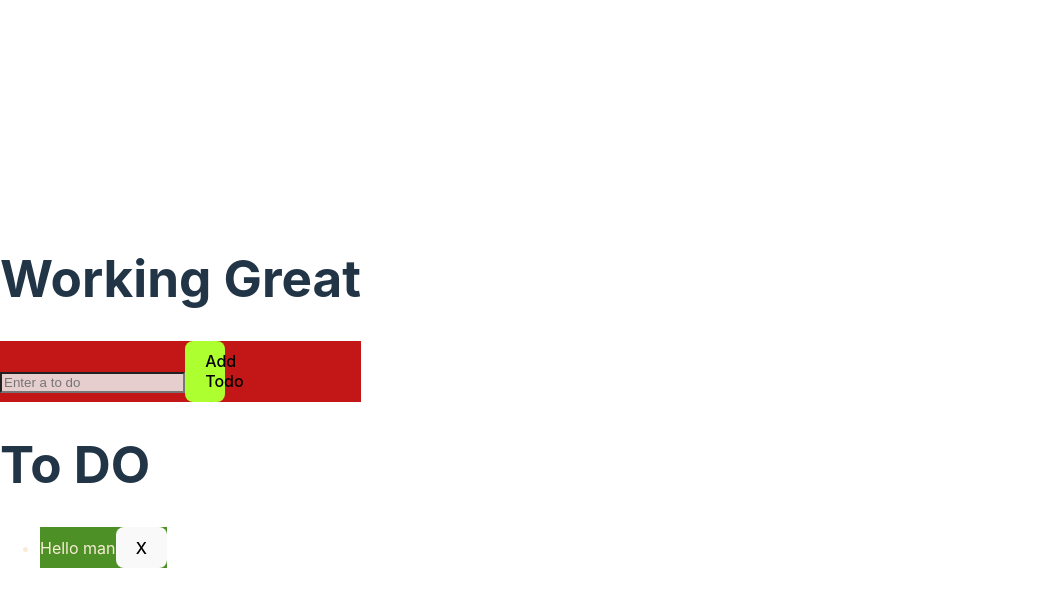
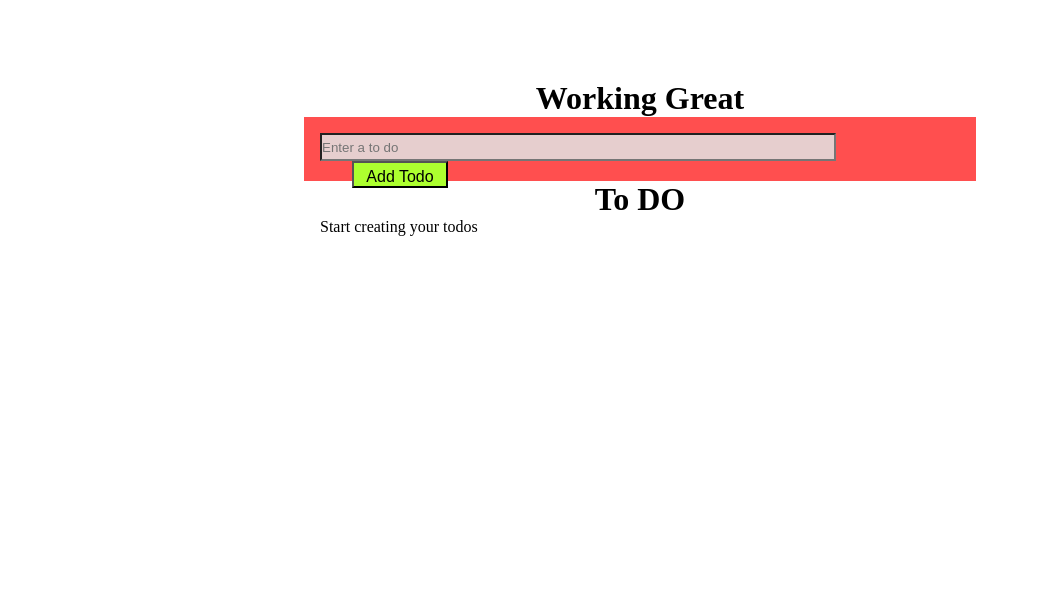
Before and after one commit to OAtulA/React-REDUX-TO-DO-App, a React (Vite) app: page / in a window 1280 px wide. Shown: the top 606 px of the page, without its empty margins (0-1039 px from the left). Built offline with nearby package versions, Linux system fonts and the light colour scheme.

Commit message:
Input box looks ok

```diff
--- a/src/App.css
+++ b/src/App.css
@@ -0,0 +1,15 @@
+.todoapp{
+    margin-top: 10vh;
+    /* width: 50%; */
+    display: flex;
+    flex-direction: column;
+    align-items: center;
+}
+
+.todoapp>*{
+    width: 50%;
+}
+
+h1{
+    text-align: center;
+}
--- a/src/App.jsx
+++ b/src/App.jsx
@@ -1,16 +1,16 @@
 import Todo from './components/todo.jsx'
 import AddTODO from './components/addTodo.jsx'
-// import './App.css'
+import './App.css'
 
 function App() {
   // const [count, setCount] = useState(0)
 
   return (
-    <>
+    <div className="todoapp">
     <h1> Working Great </h1>
     <AddTODO />
     <Todo />
-    </>
+    </div>
   )
 }
 
--- a/src/components/addTodo.css
+++ b/src/components/addTodo.css
@@ -1,11 +1,22 @@
-.red{
-    background-color: rgb(195, 23, 23);
-}
+.red {
+    background-color: rgb(255, 53, 53, 0.865);
+    height: 2rem;
+    /* padding-top: 0.6rem;
+    padding-left: 1rem; */
+    padding: 1rem;
+  }
 
 input{
     background-color: rgb(230, 206, 206);
+    height: 1.5rem;
+    width: 80%;
+    /* margin-right: 1.2rem; */
 }
-.todo_add_btn{
+.todo_add_btn {
     background-color: greenyellow;
-    width: 10%;
-}
+    width: 15%;
+    margin-left: 2rem;
+    font-size: 1rem;
+    padding-top: 0.3rem;
+    padding-left: -1px;
+  }
--- a/src/components/addTodo.jsx
+++ b/src/components/addTodo.jsx
@@ -1,19 +1,22 @@
-import { useState } from "react";
+import { useRef, useState } from "react";
 import { useDispatch } from "react-redux";
 import { addTodo } from "../features/todo/todoSlice";
 import "./addTodo.css";
 
 function AddTODO() {
   const [input, setInput] = useState("");
+  // const inputRef = useRef("")
   const dispatch = useDispatch();
 
   const addToDoHandler = (e) => {
     e.preventDefault();
 
     // send value to reducer
+    // let input = inputRef.current.value;
     dispatch(addTodo(input));
     // to clear input
     setInput("");
+    // inputRef.current ="";
   };
 
   return (
@@ -21,7 +24,9 @@ function AddTODO() {
       <input
         type="text"
         placeholder="Enter a to do"
+        // value={inputRef}
         value={input}
+        onChange={(e)=> setInput(e.target.value)}
       />
       <button type="button" className="todo_add_btn" onClick={addToDoHandler}>Add Todo</button>
     </form>
--- a/src/components/todo.css
+++ b/src/components/todo.css
@@ -1,5 +1,6 @@
 .TodoContainer{
     display: flex;
+    flex-direction: column-reverse;
     box-sizing: border-box;
     width: 80%;
 }
--- a/src/components/todo.jsx
+++ b/src/components/todo.jsx
@@ -12,17 +12,25 @@ function Todo() {
     */
     const todos = useSelector(state => state.todos)
     const dispact = useDispatch()
+    let todoElements = todos.map((todo) => (
+        <li className="todo" key={todo.id}>
+            {todo.text}
+            <button onClick={() => dispact(removeTodo(todo.id))}>X</button>
+            {/* As the removeTodo need a payload value */}
+        </li>));
+    let istodoPresent = () => {
+        if (todoElements.length > 0) return (
+            <ul className="TodoContainer">
+                {todoElements}
+            </ul>
+        ); else return (
+            <p>Start creating your todos</p>
+        );
+    }
+    let todoList = istodoPresent()
     return (<div className="ToDO app">
         <h1>To DO </h1>
-        <ul className="TodoContainer">
-        {todos.map( (todo)=>(
-            <li className="todo" key={todo.id}>
-                {todo.text}
-                <button onClick={()=>dispact(removeTodo(todo.id))}>X</button>
-                {/* As the removeTodo need a payload value */}
-            </li>
-        ))}
-        </ul>
+        {todoList}
     </div>)
 }
 
--- a/src/features/todo/todoSlice.js
+++ b/src/features/todo/todoSlice.js
@@ -1,7 +1,8 @@
 import { createSlice, nanoid } from '@reduxjs/toolkit';
 
 const initialState = {
-  todos: [{ id: 1, text: 'Hello man' }]
+  // todos: [{ id: 1, text: 'Hello man' }]
+  todos:[]
 }
 
 // These funcitons simply act as reducers
--- a/src/index.css
+++ b/src/index.css
@@ -1,69 +1,14 @@
-:root {
-  font-family: Inter, system-ui, Avenir, Helvetica, Arial, sans-serif;
-  line-height: 1.5;
-  font-weight: 400;
-
-  color-scheme: light dark;
-  color: rgba(255, 255, 255, 0.87);
-  background-color: #242424;
-
-  font-synthesis: none;
-  text-rendering: optimizeLegibility;
-  -webkit-font-smoothing: antialiased;
-  -moz-osx-font-smoothing: grayscale;
-  -webkit-text-size-adjust: 100%;
+*{
+  margin: 0;
+  padding: 0;
+}
+#root, body{
+  width: 100%;
+  height: 100vh;
 }
 
-a {
-  font-weight: 500;
-  color: #646cff;
-  text-decoration: inherit;
+body{
+  display: flex;
+  align-items: center;
+  justify-content: center;
 }
-a:hover {
-  color: #535bf2;
-}
-
-body {
-  margin: 0;
-  display: flex;
-  place-items: center;
-  min-width: 320px;
-  min-height: 100vh;
-}
-
-h1 {
-  font-size: 3.2em;
-  line-height: 1.1;
-}
-
-button {
-  border-radius: 8px;
-  border: 1px solid transparent;
-  padding: 0.6em 1.2em;
-  font-size: 1em;
-  font-weight: 500;
-  font-family: inherit;
-  background-color: #1a1a1a;
-  cursor: pointer;
-  transition: border-color 0.25s;
-}
-button:hover {
-  border-color: #646cff;
-}
-button:focus,
-button:focus-visible {
-  outline: 4px auto -webkit-focus-ring-color;
-}
-
-@media (prefers-color-scheme: light) {
-  :root {
-    color: #213547;
-    background-color: #ffffff;
-  }
-  a:hover {
-    color: #747bff;
-  }
-  button {
-    background-color: #f9f9f9;
-  }
-}
```
